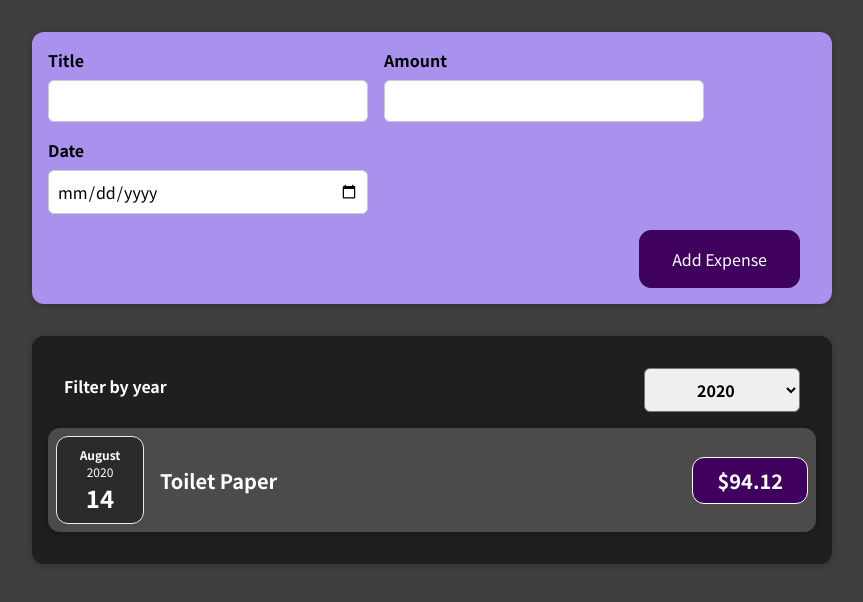
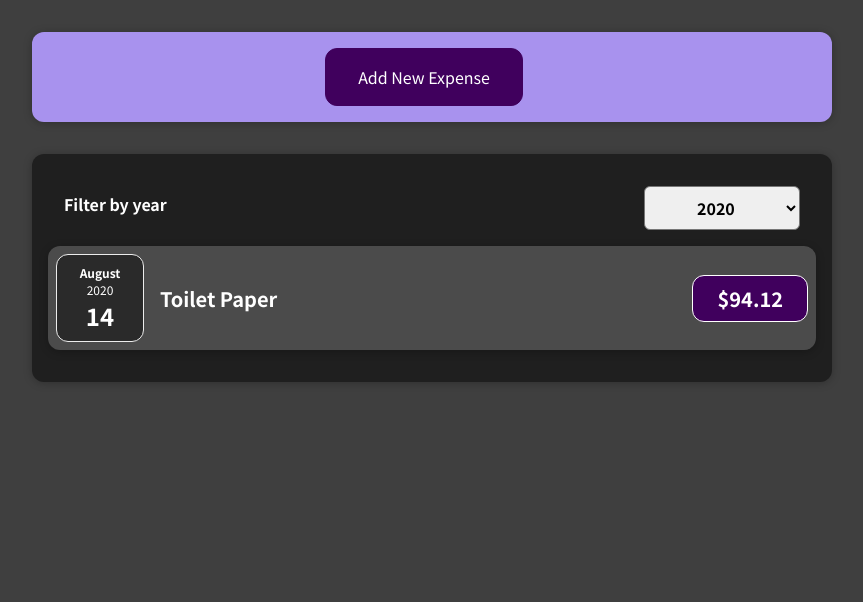
Before and after one commit to cibgraphics/reactjs-training, a React (Create React App) app: page / in a window 1280 px wide. Shown: the top 602 px of the page, without its empty margins (208-1071 px from the left). Built offline with nearby package versions, Linux system fonts and the light colour scheme.

Commit message:
Adds cancel functionality

```diff
--- a/src/components/NewExpense/ExpenseForm.css
+++ b/src/components/NewExpense/ExpenseForm.css
@@ -24,3 +24,7 @@
 .new-expense__actions {
   text-align: right;
 }
+
+.new-expense__actions--center {
+  text-align: center;
+}
--- a/src/components/NewExpense/ExpenseForm.js
+++ b/src/components/NewExpense/ExpenseForm.js
@@ -3,6 +3,8 @@ import React, { useState } from 'react';
 import './ExpenseForm.css';
 
 const ExpenseForm = (props) => {
+
+
   const [enteredTitle, setEnteredTitle] = useState('');
   const [enteredAmount, setEnteredAmount] = useState('');
   const [enteredDate, setEnteredDate] = useState('');
@@ -87,6 +89,7 @@ const ExpenseForm = (props) => {
         </div>
       </div>
       <div className='new-expense__actions'>
+        <button onClick={props.onCancel}>Cancel</button>
         <button type='submit'>Add Expense</button>
       </div>
     </form>
--- a/src/components/NewExpense/NewExpense.js
+++ b/src/components/NewExpense/NewExpense.js
@@ -1,20 +1,33 @@
-import React from 'react';
+import React, {useState} from 'react';
 
 import ExpenseForm from './ExpenseForm';
 import './NewExpense.css';
 
 const NewExpense = (props) => {
+  const [showForm, setShowForm] = useState(false);
+
   const saveExpenseDataHandler = (enteredExpenseData) => {
     const expenseData = {
       ...enteredExpenseData,
       id: Math.random().toString()
     };
     props.onAddExpense(expenseData);
+    setShowForm(false);
   };
+
+
+  const addNewExpenseHandler = () => {
+    setShowForm(true);
+  }
+
+  const cancelNewExpense = () => {
+    setShowForm(false);
+  }
 
   return (
     <div className='new-expense'>
-      <ExpenseForm onSaveExpenseData={saveExpenseDataHandler} />
+      { !showForm && <button onClick={addNewExpenseHandler}>Add New Expense</button>}
+      { showForm && <ExpenseForm onSaveExpenseData={saveExpenseDataHandler} onCancel={cancelNewExpense} />}
     </div>
   );
 };
```
